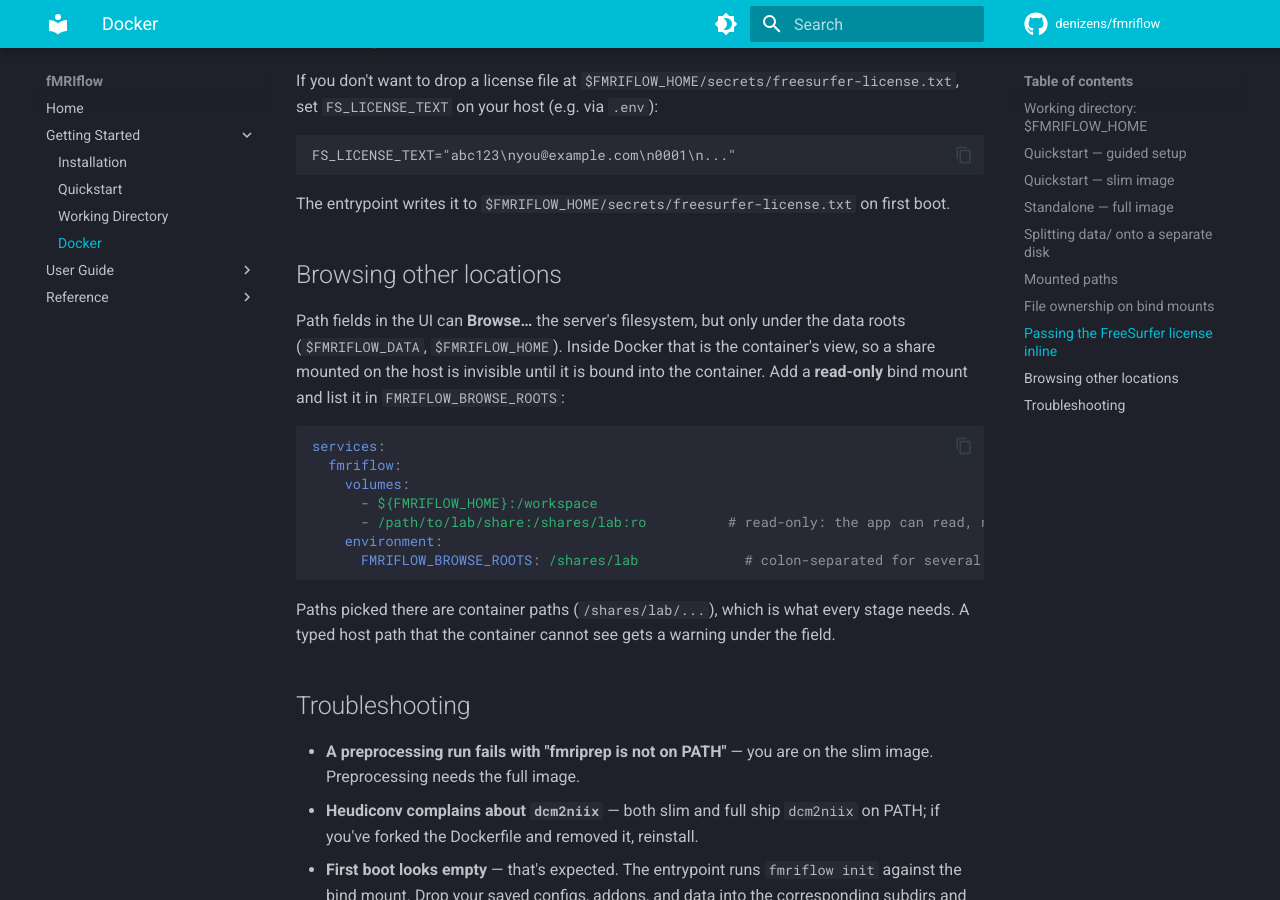
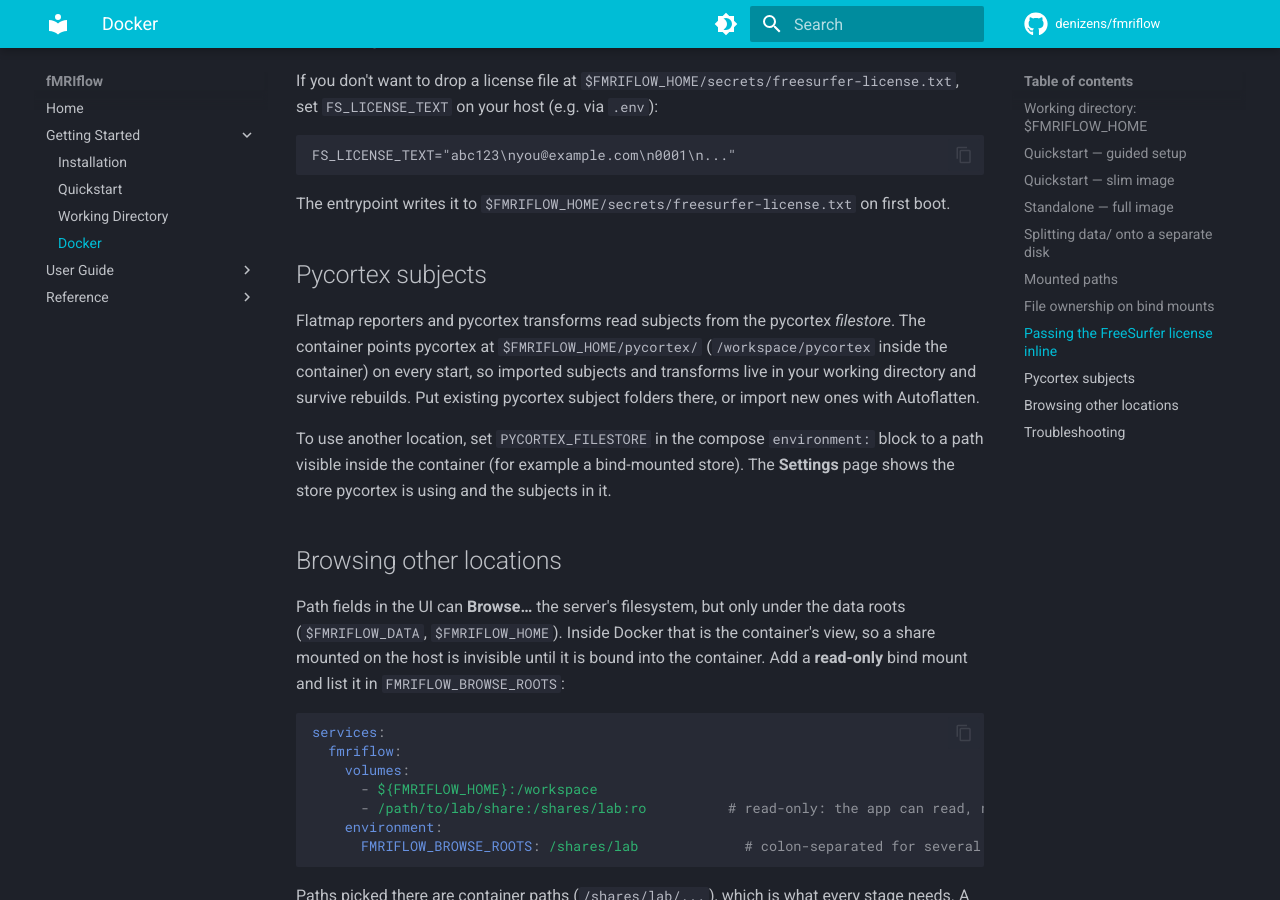
Before and after one commit to osherifo/denizenspipeline, an MkDocs documentation site: the page built from docs/guide/docker.md, in a window 1280 px wide and 900 px high, scrolled down 3281 px. Built offline with MkDocs 1.6.1 and Material for MkDocs 9.7.7, drawn with Linux system fonts in a browser that asks for light colours; comment, search, counter and statistics services are not loaded.

Commit message:
point pycortex at a store in the workspace in the container
The container's pycortex config lives outside the workspace and defaulted to
a store inside the image, so imported subjects and transforms were lost when
the container was recreated. The entrypoint now sets the filestore on every
start to $PYCORTEX_FILESTORE, defaulting to $FMRIFLOW_HOME/pycortex.

Co-Authored-By: Claude Opus 5 <noreply@anthropic.com>
Claude-Session: https://claude.ai/code/session_01LXc84vQ74bmhuQyjBzuBP8

```diff
--- a/docker-compose.full.yml
+++ b/docker-compose.full.yml
@@ -26,6 +26,7 @@ services:
       - "8421:8421"
     environment:
       FMRIFLOW_HOME: /workspace
+      # PYCORTEX_FILESTORE: /workspace/pycortex   # default; pycortex subjects + transforms
       # FMRIFLOW_DATA: /data   # optional — uncomment to split off
       FS_LICENSE: /workspace/secrets/freesurfer-license.txt
       FS_LICENSE_TEXT: ${FS_LICENSE_TEXT:-}
--- a/docker-compose.yml
+++ b/docker-compose.yml
@@ -31,6 +31,7 @@ services:
       - "8421:8421"
     environment:
       FMRIFLOW_HOME: /workspace
+      # PYCORTEX_FILESTORE: /workspace/pycortex   # default; pycortex subjects + transforms
       # Optional: uncomment to put $FMRIFLOW_DATA on a separate disk.
       # FMRIFLOW_DATA: /data
       FS_LICENSE: /workspace/secrets/freesurfer-license.txt
--- a/docs/guide/docker.md
+++ b/docs/guide/docker.md
@@ -156,6 +156,18 @@ FS_LICENSE_TEXT="abc123\nyou@example.com\n0001\n..."
 The entrypoint writes it to `$FMRIFLOW_HOME/secrets/freesurfer-license.txt`
 on first boot.
 
+## Pycortex subjects
+
+Flatmap reporters and pycortex transforms read subjects from the pycortex
+*filestore*. The container points pycortex at `$FMRIFLOW_HOME/pycortex/`
+(`/workspace/pycortex` inside the container) on every start, so imported subjects and
+transforms live in your working directory and survive rebuilds. Put existing pycortex
+subject folders there, or import new ones with Autoflatten.
+
+To use another location, set `PYCORTEX_FILESTORE` in the compose `environment:` block
+to a path visible inside the container (for example a bind-mounted store). The
+**Settings** page shows the store pycortex is using and the subjects in it.
+
 ## Browsing other locations
 
 Path fields in the UI can **Browse…** the server's filesystem, but only under the data
```
Also changed, not shown: 1 other file.
